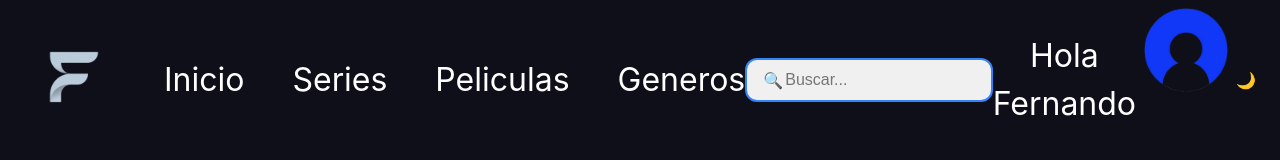
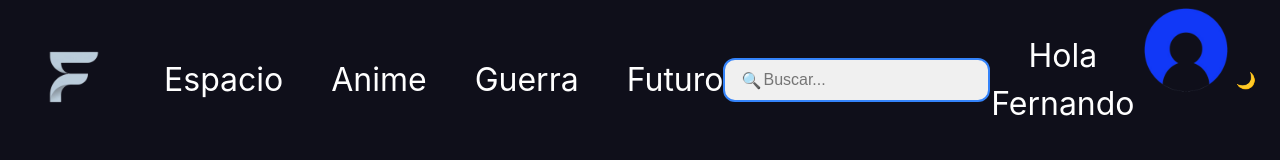
Before and after one commit to FernandoPachon/FerchoVideos, a React (Vite) app: page / in a window 1280 px wide. Shown: the top 160 px of the page. Built offline with nearby package versions, Linux system fonts and the light colour scheme; no server answers.

Commit message:
implementacion de nevegacion entre categorias

```diff
--- a/src/App.jsx
+++ b/src/App.jsx
@@ -8,8 +8,8 @@ const [id,setId]=useState(9882)
 
   return (
     <>
-      <Cabezera />
-      <Catalogo/>
+      <Cabezera setId={setId}/>
+      <Catalogo id={id}/>
       <h1>Contenedor</h1>
 
     </>
--- a/src/assets/Cabezera.jsx
+++ b/src/assets/Cabezera.jsx
@@ -1,6 +1,6 @@
 import React, { useState } from 'react'
 
-const Cabezera = () => {
+const Cabezera = ({setId}) => {
   const [oscuro, setOscuro] = useState(false)
   const [isLogin, setIsLogin] = useState(false)
   const categorias = [
@@ -28,10 +28,15 @@ const Cabezera = () => {
           </div>
           <nav className='bar-nav'>
             <ul className='bar-nav'>
-              <li className='nav-li'>Inicio</li>
-              <li className='nav-li'>Series</li>
-              <li className='nav-li'>Peliculas</li>
-              <li className='nav-li'>Generos</li>
+              {categorias.map((cat) => (
+                <li
+                key={cat.id}
+                className='nav-li'
+                onClick={()=>setId(cat.id)}
+                >
+                  {cat.nombre}
+                </li>
+              ))}
             </ul>
           </nav>
           <div className='container-busqueda'>
--- a/src/assets/Catalogo.jsx
+++ b/src/assets/Catalogo.jsx
@@ -1,16 +1,17 @@
 import React, { useState, useEffect } from 'react';
 
-const Catalogo = () => {
+const Catalogo = ({id}) => {
   const [movies, setMovies] = useState([]);
   const [loading, setLoading] = useState(true);
 
   // Configuración de la API
   const apiKey = "59acb3eed66f1b684b545a259676c1a2";
   // Usamos el ID 9882 (Space) como ejemplo funcional
-  const apiUrl = `https://api.themoviedb.org/3/keyword/9882/movies?api_key=${apiKey}&language=es-ES`;
+  const apiUrl = `https://api.themoviedb.org/3/keyword/${id}/movies?api_key=${apiKey}&language=es-ES`;
 
   useEffect(() => {
     const fetchMovies = async () => {
+      setLoading(true)
       try {
         const response = await fetch(apiUrl);
         const data = await response.json();
@@ -23,7 +24,7 @@ const Catalogo = () => {
     };
 
     fetchMovies();
-  }, []);
+  }, [id]);
 
   if (loading) return <p>Cargando películas...</p>;
 
```
